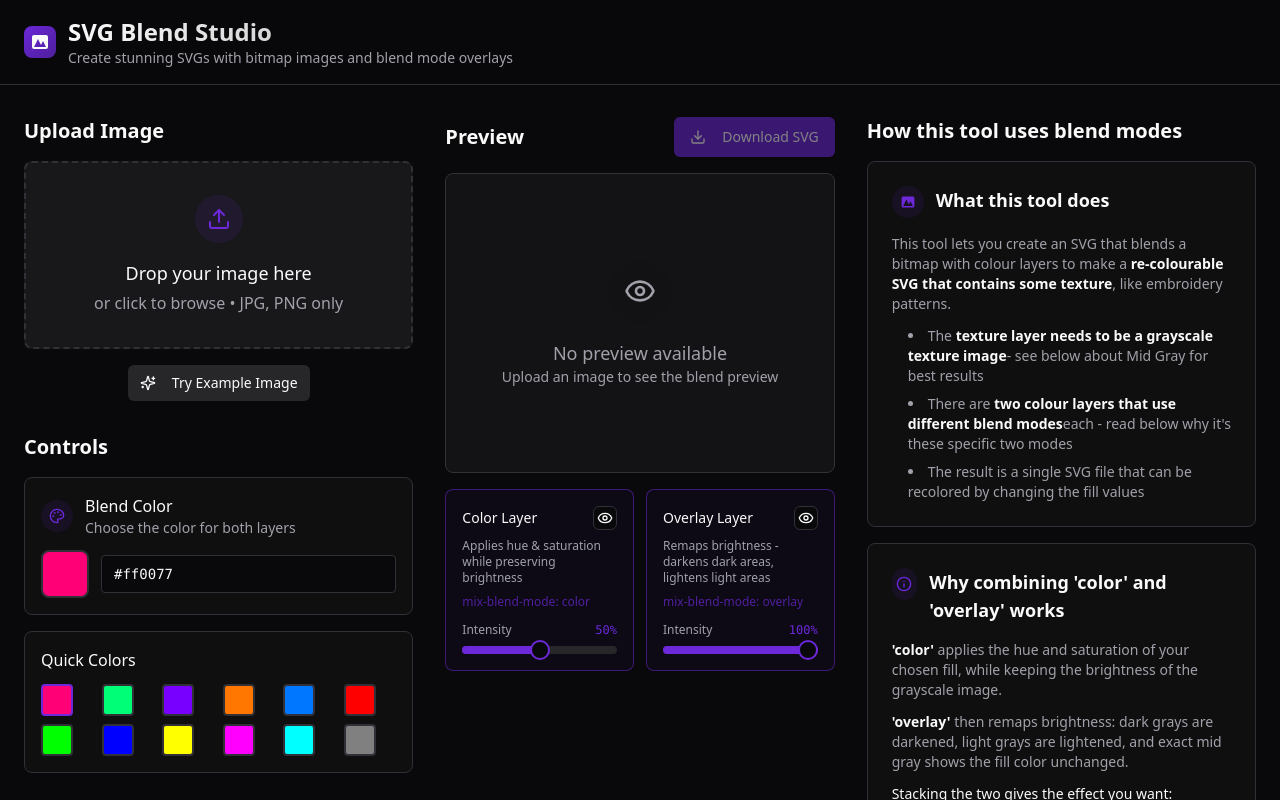
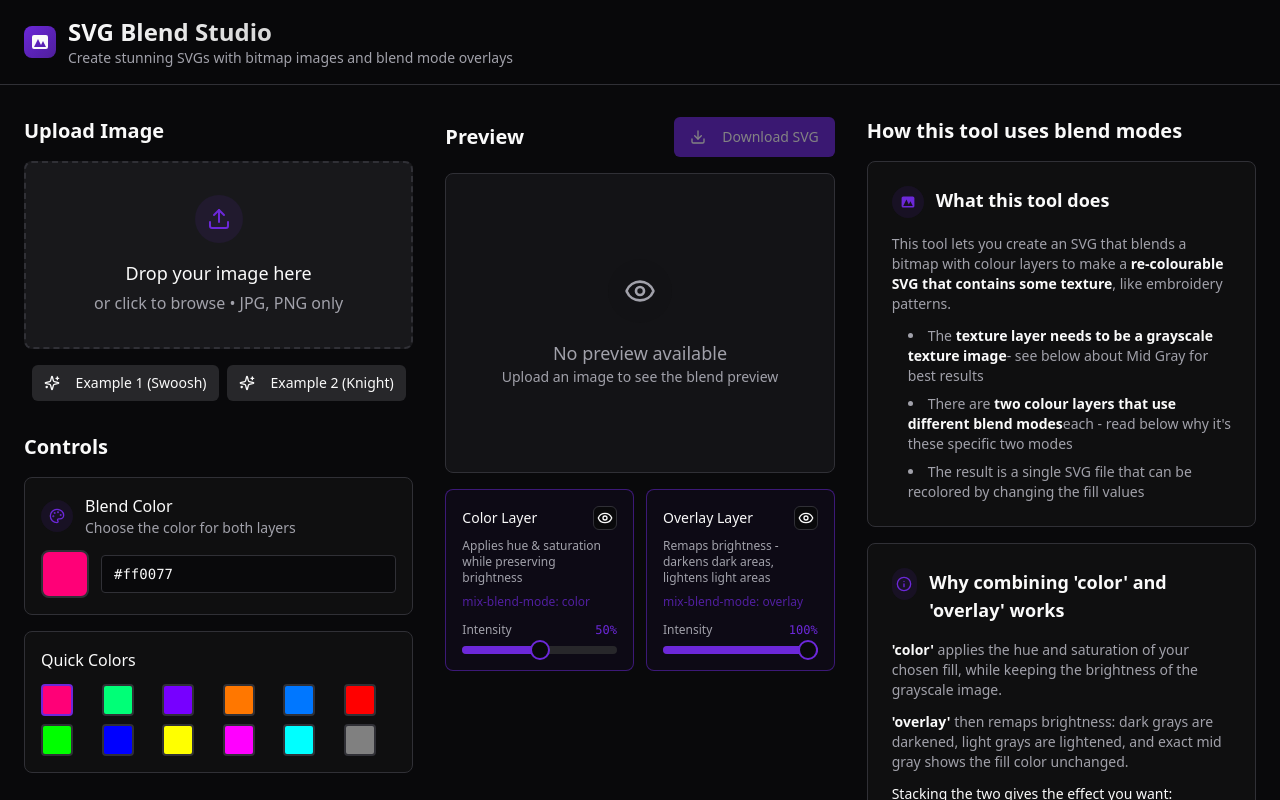
Before and after one commit to marcharlier/blend-svg-studio, a React (Vite) app: page / in a window 1280 px wide. Shown: the top 800 px of the page. Built offline with nearby package versions, Linux system fonts and the light colour scheme.

Commit message:
Add example buttons

```diff
--- a/src/components/UploadArea.tsx
+++ b/src/components/UploadArea.tsx
@@ -72,11 +72,28 @@ export const UploadArea: React.FC<UploadAreaProps> = ({
     }
   };
 
-  const loadExampleImage = async () => {
+  const loadExampleImage1 = async () => {
     try {
       const response = await fetch('/lovable-uploads/ac0baf0a-896a-4460-9b98-2228132c7798.png');
       const blob = await response.blob();
       const file = new File([blob], 'example-swoosh.png', { type: 'image/png' });
+
+      const reader = new FileReader();
+      reader.onload = (e) => {
+        const result = e.target?.result as string;
+        onImageUpload(file, result);
+      };
+      reader.readAsDataURL(blob);
+    } catch (error) {
+      setError('Failed to load example image');
+    }
+  };
+
+  const loadExampleImage2 = async () => {
+    try {
+      const response = await fetch('/lovable-uploads/027b101d-5e04-478b-98ed-021f349fe789.png');
+      const blob = await response.blob();
+      const file = new File([blob], 'example-knight.png', { type: 'image/png' });
 
       const reader = new FileReader();
       reader.onload = (e) => {
@@ -141,15 +158,24 @@ export const UploadArea: React.FC<UploadAreaProps> = ({
             </div>
           </div>
 
-          <div className="flex justify-center">
+          <div className="flex justify-center gap-2">
             <Button
-              onClick={loadExampleImage}
+              onClick={loadExampleImage1}
               variant="secondary"
               size="sm"
               className="pointer-events-auto"
             >
               <Sparkles className="h-4 w-4 mr-2" />
-              Try Example Image
+              Example 1 (Swoosh)
+            </Button>
+            <Button
+              onClick={loadExampleImage2}
+              variant="secondary"
+              size="sm"
+              className="pointer-events-auto"
+            >
+              <Sparkles className="h-4 w-4 mr-2" />
+              Example 2 (Knight)
             </Button>
           </div>
         </div>
```
Also changed, not shown: public/lovable-uploads/027b101d-5e04-478b-98ed-021f349fe789.png (added).
